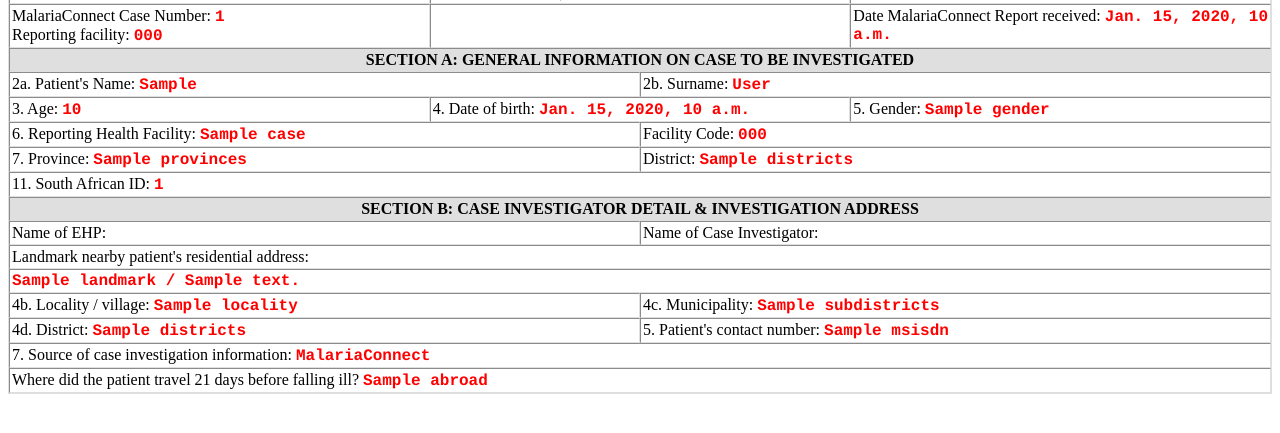
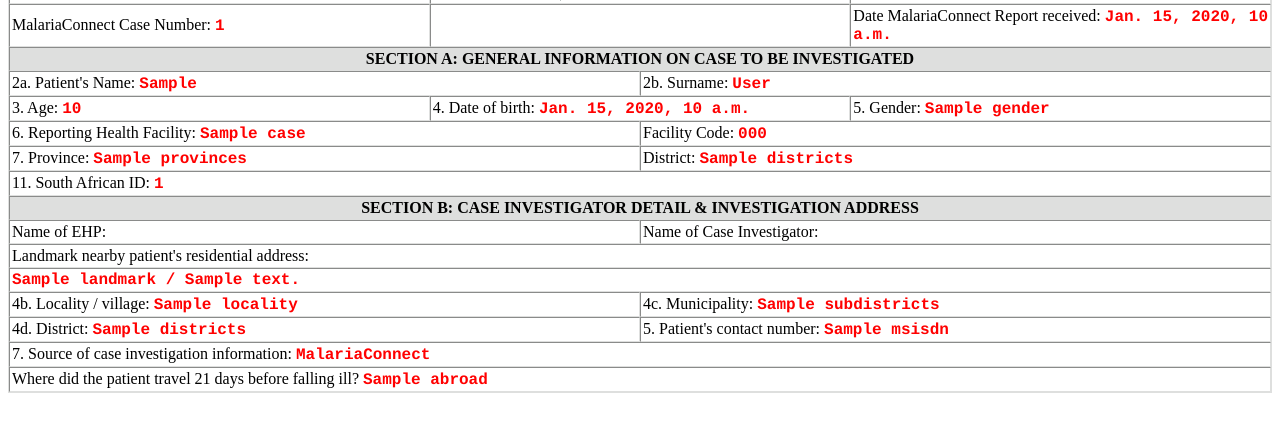
Before and after one commit to praekeltfoundation/malaria24-django, a Django app: template malaria24/ona/templates/ona/html_email.html in a window 1280 px wide. Shown: the part 120-553 px from the top of the page. Run offline with Django 3.2, Linux system fonts and the light colour scheme; the template is opened without the code that fills it: most values are stand-ins (such as "Sample title", 1, 10 or a date in 2020).

Commit message:
removed 'Reporting Facility' from the header

```diff
--- a/malaria24/ona/templates/ona/html_email.html
+++ b/malaria24/ona/templates/ona/html_email.html
@@ -26,7 +26,7 @@
       <td colspan="4" style="width: 33%">Date Form Received for data capturing:</td>
     </tr>
     <tr>
-      <td colspan="4" style="width: 33%">MalariaConnect Case Number: <span class="variable"><strong>{{case.case_number}}</strong></span><br/>Reporting facility: <span class="variable"><strong>{{case.facility_code}}</strong></span></td>
+      <td colspan="4" style="width: 33%">MalariaConnect Case Number: <span class="variable"><strong>{{case.case_number}}</strong></span></td>
       <td colspan="4"></td>
       <td colspan="4" style="width: 33%">Date MalariaConnect Report received: <span class="variable"><strong>{{case.create_date_time}}</strong></span</td>
     </tr>
```
